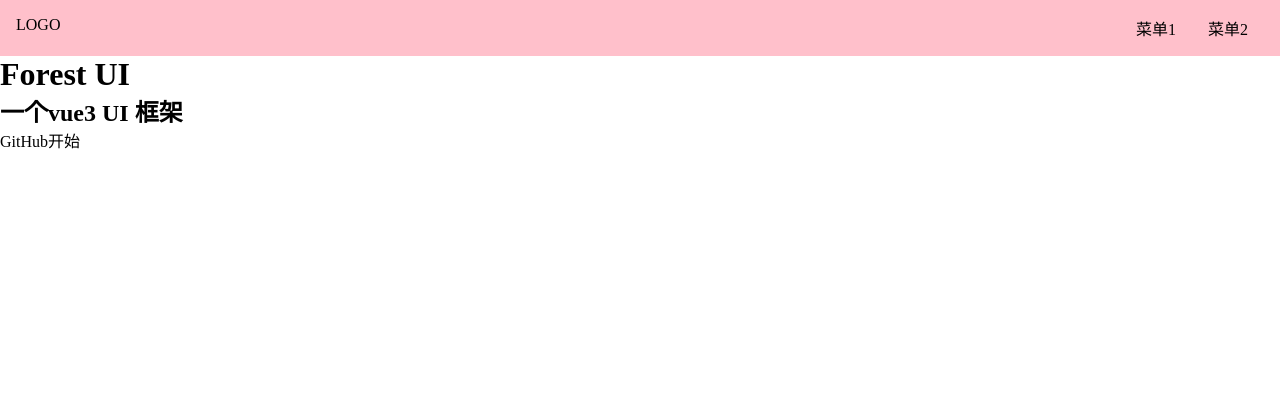
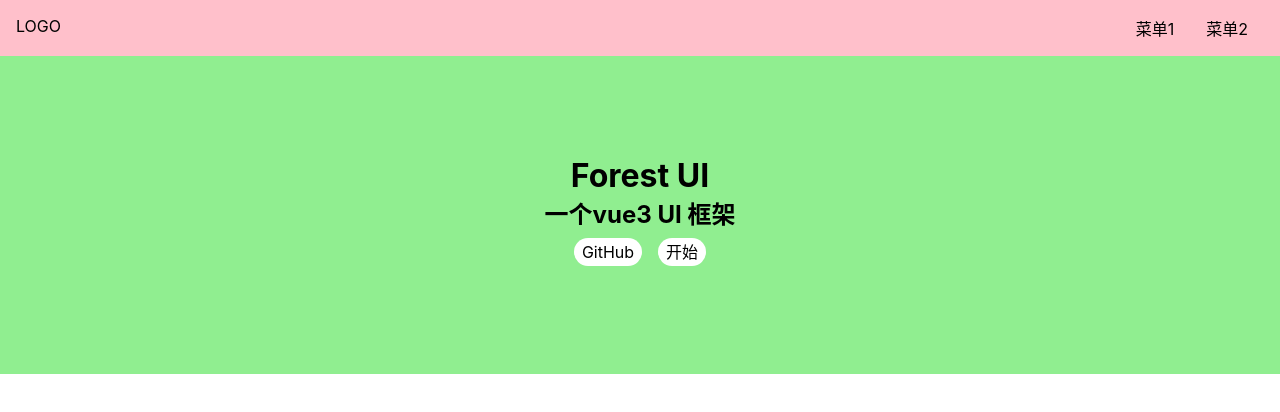
Before and after one commit to Latrevion/forest-vue3-ui, a Vue app: page /#/ in a window 1280 px wide. Shown: the top 412 px of the page. Built offline with nearby package versions, Linux system fonts and the light colour scheme.

Commit message:
Home 页面的css

```diff
--- a/src/components/Topnav.vue
+++ b/src/components/Topnav.vue
@@ -1,5 +1,5 @@
 <template>
-        <div>
+    <div>
        <div class="topnav">
         <div class="logo">LOGO</div>
       <ul class="menu">
--- a/src/index.scss
+++ b/src/index.scss
@@ -12,5 +12,16 @@
   color: inherit;
   &:hover {
     border-bottom: 1px solid;
+    cursor: pointer;
   }
 }
+
+body {
+  font-size: 16px;
+  font-family: -apple-system, "Noto Sans",
+  "Helvetica Neue", Helvetica, "Nimbus Sans L", Arial,
+  "Liberation Sans", "PingFang SC", "Hiragino Sans GB",
+  "Noto Sans CJK SC", "Source Han Sans SC", "Source Han Sans CN",
+  "Microsoft YaHei", "Wenquanyi Micro Hei", "WenQuanYi Zen Hei",
+  "ST Heiti", SimHei, "WenQuanYi Zen Hei Sharp", sans-serif;
+}
--- a/src/views/Home.vue
+++ b/src/views/Home.vue
@@ -19,5 +19,24 @@
 </script>
 
 <style lang="scss" scoped>
+.banner {
+  padding: 100px 0;
+  display: flex;
+  justify-content: center;
+  align-items: center;
+  flex-direction: column;
+  background: lightgreen;
+  > .actions{
+    padding: 8px 0;
+    a {
+      margin:0 8px;
+      background: #fff;
+      display: inline-block;
+      $h: 28px;
+      height: $h;
+      line-height: $h;
+      border-radius: $h/2;
+      padding: 0 8px;
+    }}}
 
 </style>
```
